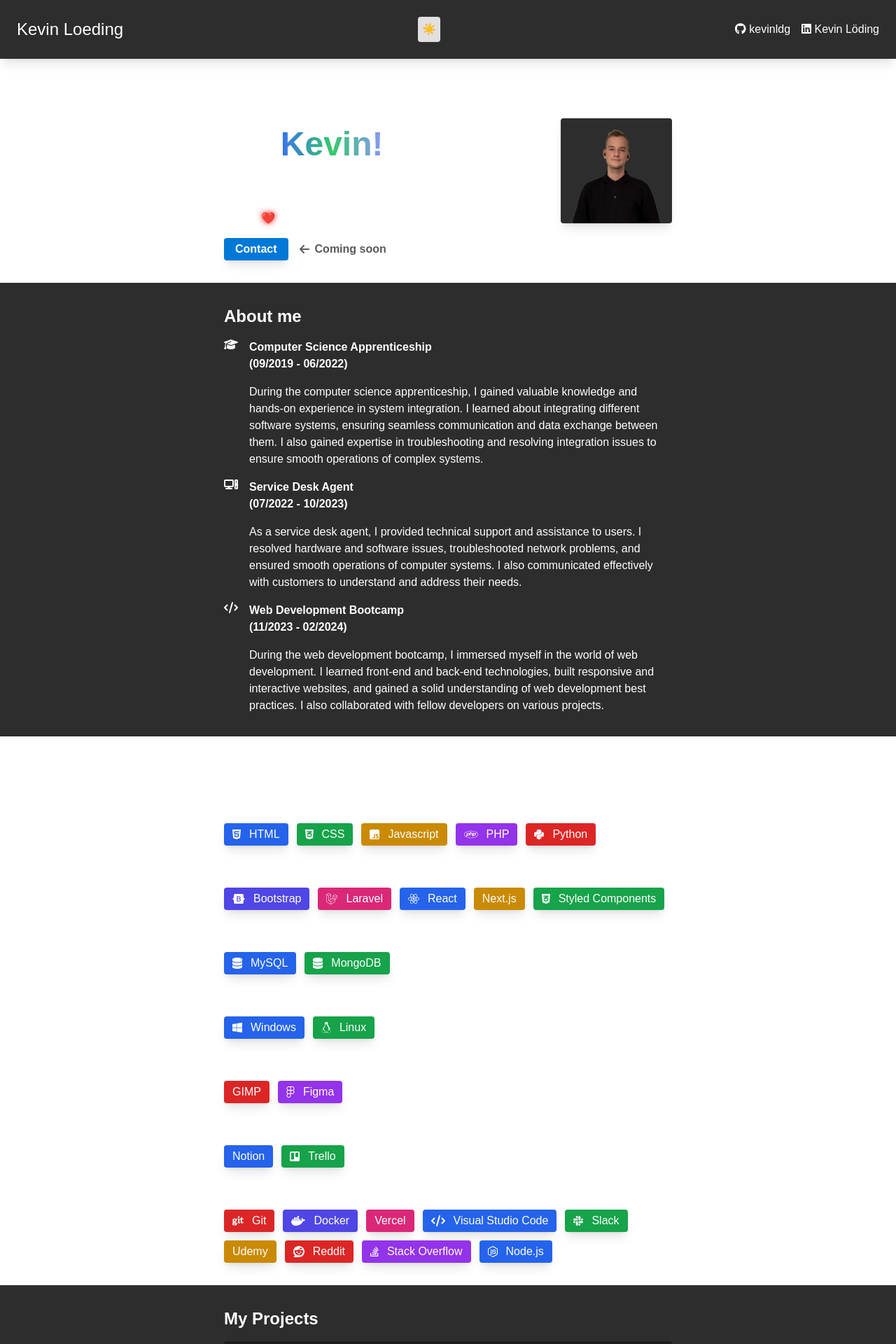
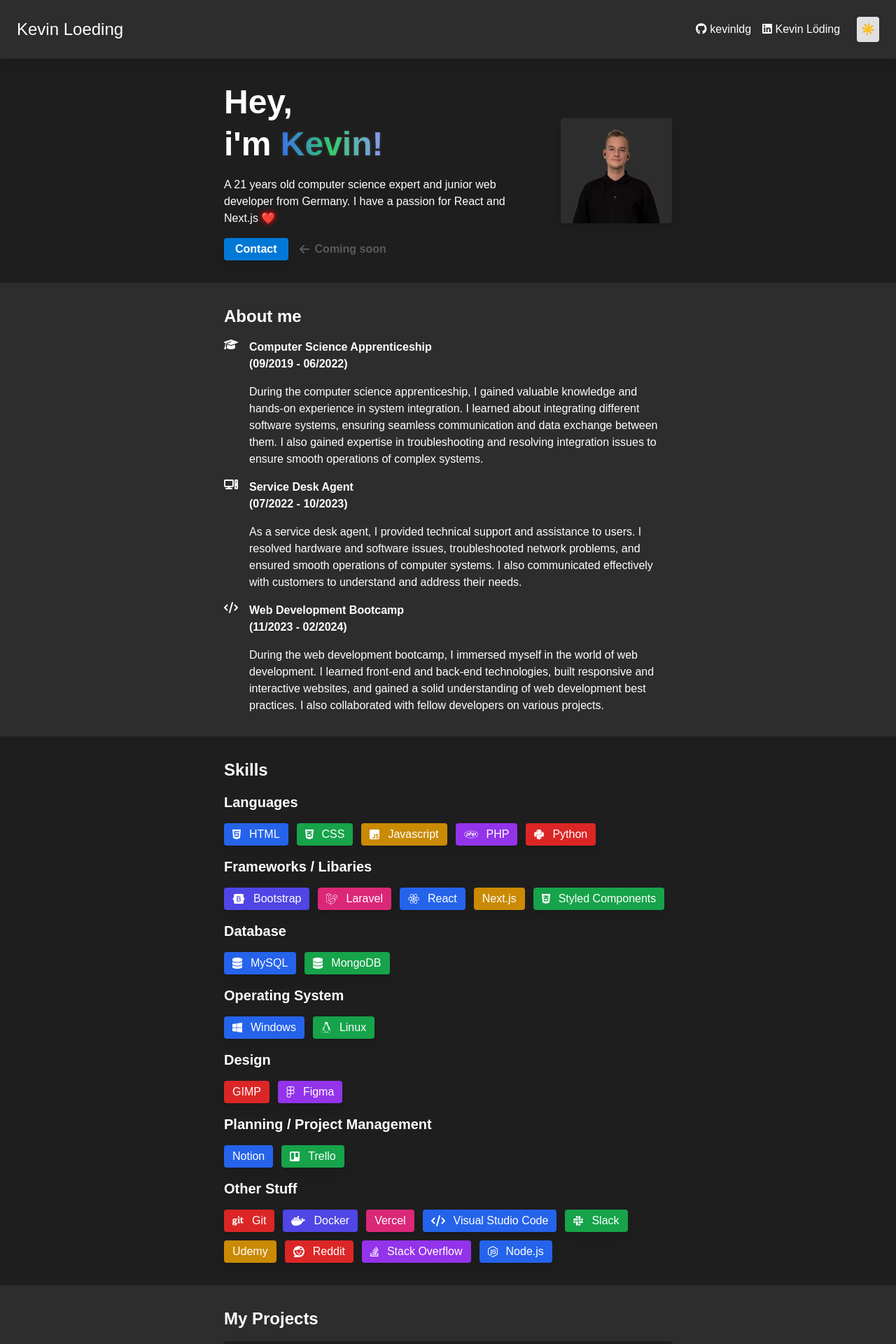
Before and after one commit to kevinldg/personal-website, a Next.js app: page / in a window 1280 px wide. Shown: the top 1920 px of the page at 70% size. Built offline with nearby package versions, Linux system fonts and the light colour scheme; no server answers.

Commit message:
Adapt the components to the light and dark theme

```diff
--- a/components/About/About.jsx
+++ b/components/About/About.jsx
@@ -1,3 +1,6 @@
+import { useContext } from "react";
+import ThemeContext from "@/contexts/ThemeContext";
+
 import Resume from "./Resume";
 import {
   faGraduationCap,
@@ -27,8 +30,16 @@
 ];
 
 export default function About() {
+  const { theme } = useContext(ThemeContext);
+
   return (
-    <div className="desktop:px-[25vw] px-8 py-8 bg-dark-300 flex flex-col gap-4">
+    <div
+      className={
+        (theme === "dark" ? "bg-dark-300 " : "bg-light-300 ") +
+        (theme === "dark" ? "text-white " : "text-black ") +
+        "desktop:px-[25vw] px-8 py-8 flex flex-col gap-4 theme-transition"
+      }
+    >
       <h3 className="text-2xl font-bold">About me</h3>
       {entries.map((entry, index) => (
         <Resume key={index} {...entry} />
--- a/components/Header/Header.jsx
+++ b/components/Header/Header.jsx
@@ -1,12 +1,25 @@
+import { useContext } from "react";
+import ThemeContext from "@/contexts/ThemeContext";
+
 import ThemeSwitch from "../ThemeSwitch/ThemeSwitch";
 import Socials from "./Socials";
 
 export default function Header() {
+  const { theme } = useContext(ThemeContext);
+
   return (
-    <header className=" bg-dark-300 sticky top-0 shadow-lg flex flex-col tablet:flex-row tablet:justify-between gap-4 items-center p-6">
+    <header
+      className={
+        (theme === "dark" ? "bg-dark-300 " : "bg-light-300 ") +
+        (theme === "dark" ? "text-white " : "text-black ") +
+        "sticky top-0 shadow-lg flex flex-col tablet:flex-row tablet:justify-between gap-4 items-center p-6  theme-transition"
+      }
+    >
       <h1 className=" text-2xl">Kevin Loeding</h1>
-      <ThemeSwitch />
-      <Socials />
+      <div className="flex gap-6 items-center">
+        <Socials />
+        <ThemeSwitch />
+      </div>
     </header>
   );
 }
--- a/components/Introduction/ContactButton.jsx
+++ b/components/Introduction/ContactButton.jsx
@@ -4,7 +4,7 @@
 export default function ContactButton() {
   return (
     <div className="flex gap-4 items-center">
-      <button className=" bg-vsc-blue shadow-lg px-4 py-1 rounded font-semibold w-fit hover:scale-105 transition-transform">
+      <button className=" bg-vsc-blue text-white shadow-lg px-4 py-1 rounded font-semibold w-fit hover:scale-105 transition-transform">
         Contact
       </button>
       <div className="flex gap-2 items-center text-dark-600 font-bold">
--- a/components/Introduction/Introduction.jsx
+++ b/components/Introduction/Introduction.jsx
@@ -1,15 +1,32 @@
+import { useContext } from "react";
+import ThemeContext from "@/contexts/ThemeContext";
+
 import Image from "next/image";
+
 import ContactButton from "./ContactButton";
 import IntroductionText from "./IntroductionText";
 
 export default function Introduction() {
+  const { theme } = useContext(ThemeContext);
+
   return (
-    <div className="flex desktop:px-[25vw] px-8 py-8 justify-between gap-8 items-center">
+    <div
+      className={
+        (theme === "dark" ? "bg-dark-200 " : "bg-light-200 ") +
+        (theme === "dark" ? "text-white " : "text-black ") +
+        "flex desktop:px-[25vw] px-8 py-8 justify-between gap-8 items-center  theme-transition"
+      }
+    >
       <div className="flex flex-col gap-4">
         <IntroductionText />
         <ContactButton />
       </div>
-      <div className=" bg-dark-300 hidden tablet:block px-4 pt-4 shadow-lg rounded">
+      <div
+        className={
+          (theme === "dark" ? "bg-dark-300 " : "bg-light-300 ") +
+          "hidden tablet:block px-4 pt-4 shadow-lg rounded  theme-transition"
+        }
+      >
         <Image src={"/avatar.png"} alt="Avatar" width={248} height={248} />
       </div>
     </div>
--- a/components/Projects/ProjectShowcase.jsx
+++ b/components/Projects/ProjectShowcase.jsx
@@ -1,8 +1,12 @@
+import { useContext } from "react";
+import ThemeContext from "@/contexts/ThemeContext";
+
+import Image from "next/image";
+import Link from "next/link";
+
+import ProjectSkill from "./ProjectSkill";
 import { FontAwesomeIcon } from "@fortawesome/react-fontawesome";
 import { faArrowsLeftRight } from "@fortawesome/free-solid-svg-icons";
-import Image from "next/image";
-import ProjectSkill from "./ProjectSkill";
-import Link from "next/link";
 
 export default function ProjectShowcase({
   title,
@@ -11,8 +15,16 @@
   repositoryLink,
   image,
 }) {
+  const { theme } = useContext(ThemeContext);
+
   return (
-    <div className="bg-dark-200 shadow-lg p-4 rounded w-full flex flex-col gap-4">
+    <div
+      className={
+        (theme === "dark" ? "bg-dark-200 " : "bg-light-200 ") +
+        (theme === "dark" ? "text-white " : "text-black ") +
+        "shadow-lg p-4 rounded w-full flex flex-col gap-4 theme-transition"
+      }
+    >
       <Image
         src={`/${image}`}
         alt="Project Screenshot"
--- a/components/Projects/ProjectSkill.jsx
+++ b/components/Projects/ProjectSkill.jsx
@@ -1,5 +1,7 @@
 export default function ProjectSkill({ skill }) {
   return (
-    <p className="px-2 py-1 rounded shadow-lg text-sm bg-vsc-blue">{skill}</p>
+    <p className="px-2 py-1 rounded shadow-lg text-sm bg-vsc-blue text-white">
+      {skill}
+    </p>
   );
 }
--- a/components/Projects/Projects.jsx
+++ b/components/Projects/Projects.jsx
@@ -1,3 +1,6 @@
+import { useContext } from "react";
+import ThemeContext from "@/contexts/ThemeContext";
+
 import ProjectShowcase from "./ProjectShowcase";
 
 const entries = [
@@ -38,8 +41,16 @@
 ];
 
 export default function Projects() {
+  const { theme } = useContext(ThemeContext);
+
   return (
-    <div className="desktop:px-[25vw] px-8 py-8 bg-dark-300 flex flex-col gap-4">
+    <div
+      className={
+        (theme === "dark" ? "bg-dark-300 " : "bg-light-300 ") +
+        (theme === "dark" ? "text-white " : "text-black ") +
+        "desktop:px-[25vw] px-8 py-8 flex flex-col gap-4  theme-transition"
+      }
+    >
       <h3 className="text-2xl font-bold">My Projects</h3>
       <div className="flex desktop:flex-row flex-wrap flex-col gap-8 justify-center">
         {entries.map((entry, index) => (
--- a/components/Skills/SkillBadge.jsx
+++ b/components/Skills/SkillBadge.jsx
@@ -3,7 +3,7 @@
 export default function SkillBadge({ title, icon, color }) {
   return (
     <div
-      className={`${color} shadow-lg px-3 py-1 rounded flex gap-3 justify-center items-center w-fit`}
+      className={`${color} text-white shadow-lg px-3 py-1 rounded flex gap-3 justify-center items-center w-fit`}
     >
       {icon && <FontAwesomeIcon icon={icon} />}
       <p>{title}</p>
--- a/components/Skills/Skills.jsx
+++ b/components/Skills/Skills.jsx
@@ -1,3 +1,6 @@
+import { useContext } from "react";
+import ThemeContext from "@/contexts/ThemeContext";
+
 import SkillBadge from "./SkillBadge";
 
 import {
@@ -11,8 +14,16 @@
 } from "./SkillData";
 
 export default function Skills() {
+  const { theme } = useContext(ThemeContext);
+
   return (
-    <div className="desktop:px-[25vw] px-8 py-8 flex flex-col gap-4">
+    <div
+      className={
+        (theme === "dark" ? "bg-dark-200 " : "bg-light-200 ") +
+        (theme === "dark" ? "text-white " : "text-black ") +
+        "desktop:px-[25vw] px-8 py-8 flex flex-col gap-4  theme-transition"
+      }
+    >
       <h3 className="text-2xl font-bold">Skills</h3>
       <h3 className="text-xl font-bold">Languages</h3>
       <div className="flex gap-3 flex-wrap">
```
